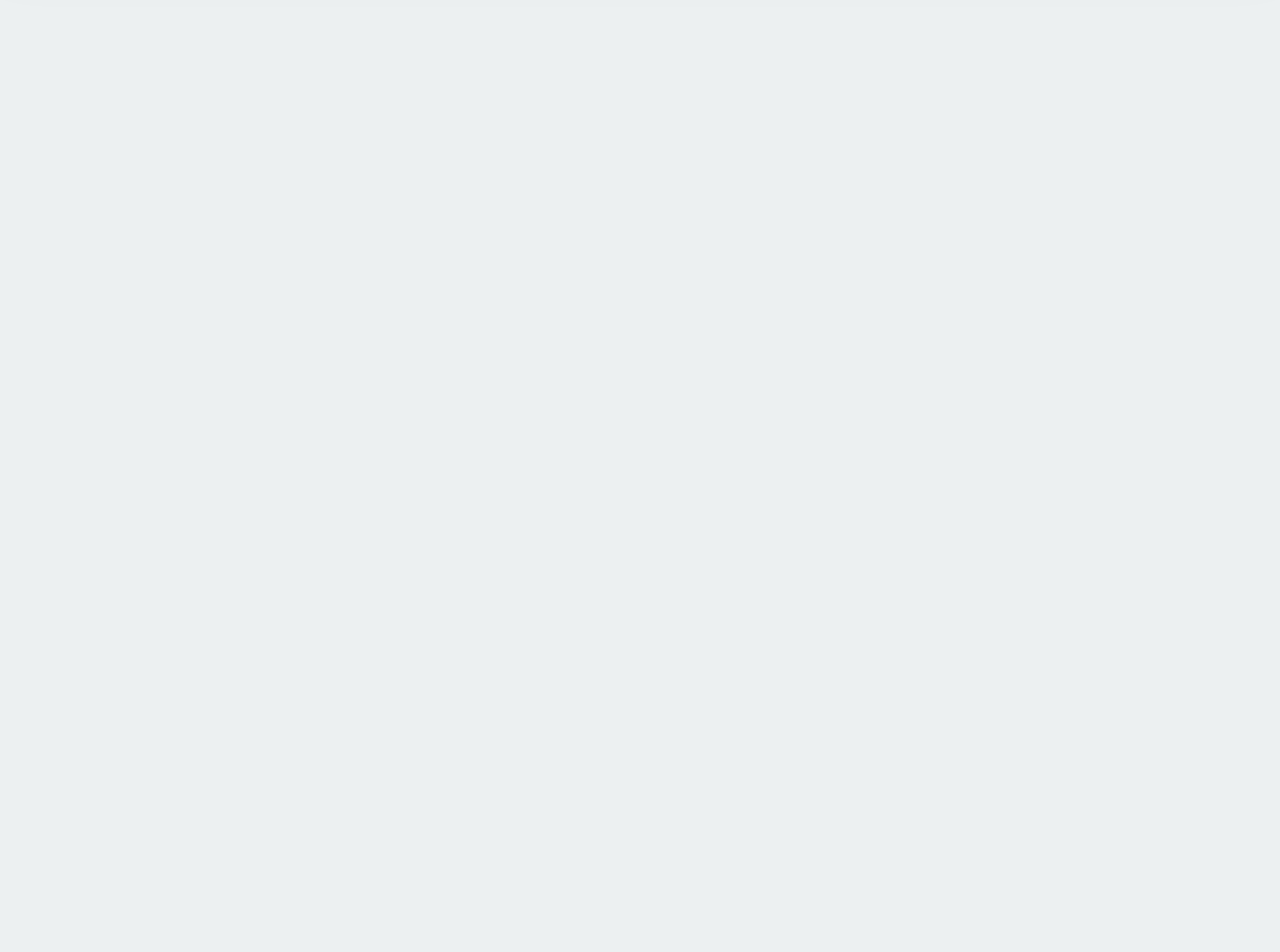
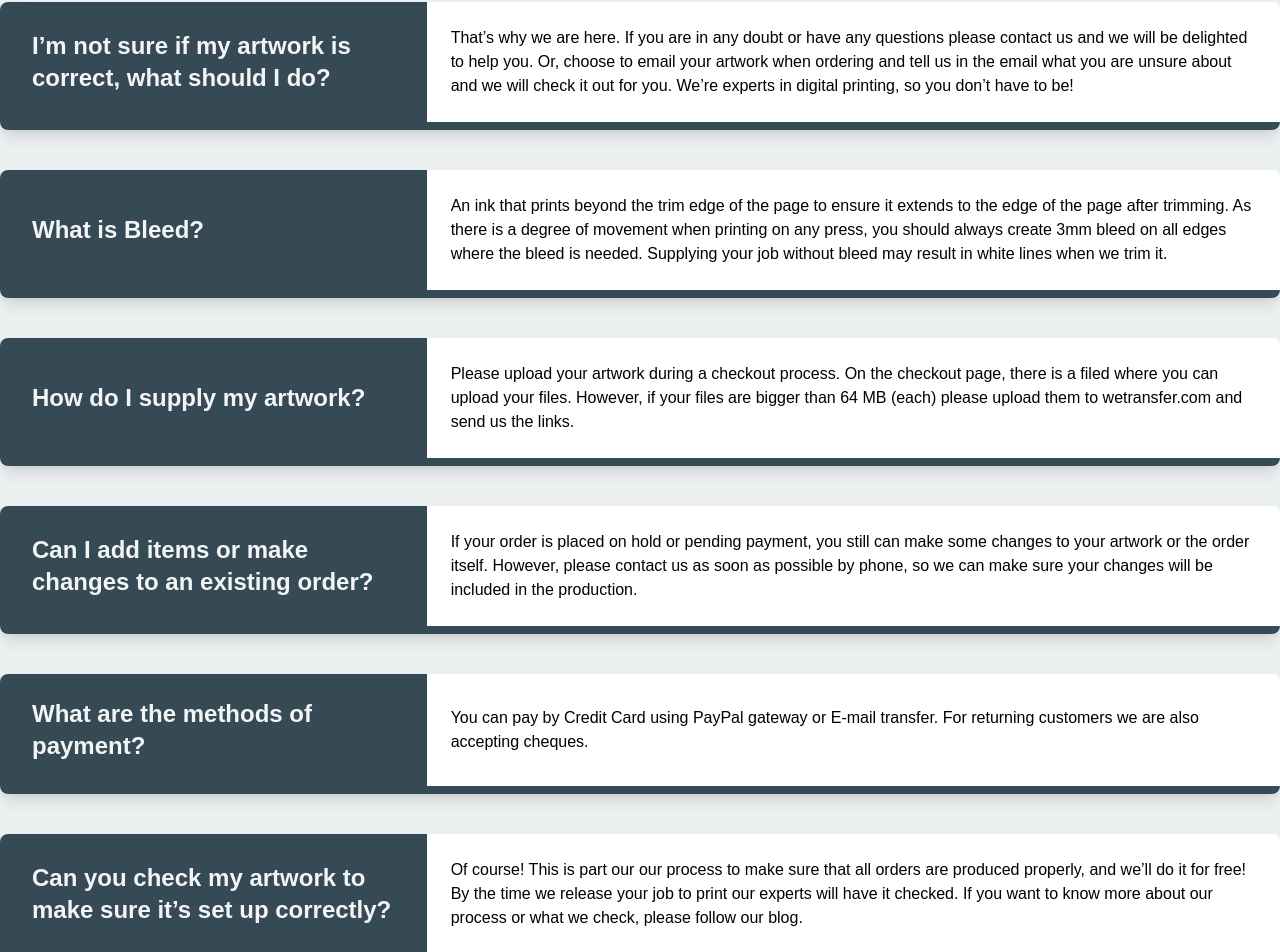
Before and after one commit to propbono/gemprint.ca, a Next.js app: page /faqs in a window 1280 px wide. Shown: the part 158-1110 px from the top of the page. Before the commit the page ends 800 px from the top, so only its background shows below. Built offline with nearby package versions, Linux system fonts and the light colour scheme.

Commit message:
Add FAQs page

```diff
--- a/pages/faqs.js
+++ b/pages/faqs.js
@@ -1,10 +1,68 @@
-import React from "react";
-import { Layout } from "@/components";
+import React, { useRef } from "react";
+import { Layout, FormCard } from "@/components";
+
+const styles = {
+  section: "relative lg:min-h-screen lg:pt-24",
+  container: "container py-6 lg:py-17 relative z-auto",
+  description: "p-6 flex"
+  };
 
 const Faqs = () => {
   return (
     <Layout>
-      <div>FAQ</div>
+      <section className={styles.section}>
+        <div className={styles.container}>
+          <FormCard title="I’m not sure if my artwork is correct, what should I do?">
+            <p className={styles.description}>
+              That’s why we are here. If you are in any doubt or have any
+              questions please contact us and we will be delighted to help you.
+              Or, choose to email your artwork when ordering and tell us in the
+              email what you are unsure about and we will check it out for you.
+              We’re experts in digital printing, so you don’t have to be!
+            </p>
+          </FormCard>
+          <FormCard title="What is Bleed?">
+            <p className={styles.description}>
+              An ink that prints beyond the trim edge of the page to ensure it
+              extends to the edge of the page after trimming. As there is a
+              degree of movement when printing on any press, you should always
+              create 3mm bleed on all edges where the bleed is needed. Supplying
+              your job without bleed may result in white lines when we trim it.
+            </p>
+          </FormCard>
+          <FormCard title="How do I supply my artwork?">
+            <p className={styles.description}>
+              Please upload your artwork during a checkout process. On the
+              checkout page, there is a filed where you can upload your files.
+              However, if your files are bigger than 64 MB (each) please upload
+              them to wetransfer.com and send us the links.
+            </p>
+          </FormCard>
+          <FormCard title="Can I add items or make changes to an existing order?">
+            <p className={styles.description}>
+              If your order is placed on hold or pending payment, you still can
+              make some changes to your artwork or the order itself. However,
+              please contact us as soon as possible by phone, so we can make
+              sure your changes will be included in the production.
+            </p>
+          </FormCard>
+          <FormCard title="What are the methods of payment?">
+            <p className={styles.description}>
+              You can pay by Credit Card using PayPal gateway or E-mail
+              transfer. For returning customers we are also accepting cheques.
+            </p>
+          </FormCard>
+          <FormCard title="Can you check my artwork to make sure it’s set up correctly?">
+            <p className={styles.description}>
+              Of course! This is part our our process to make sure that all
+              orders are produced properly, and we’ll do it for free! By the
+              time we release your job to print our experts will have it
+              checked. If you want to know more about our process or what we
+              check, please follow our blog.
+            </p>
+          </FormCard>
+        </div>
+      </section>
     </Layout>
   );
 };
```
